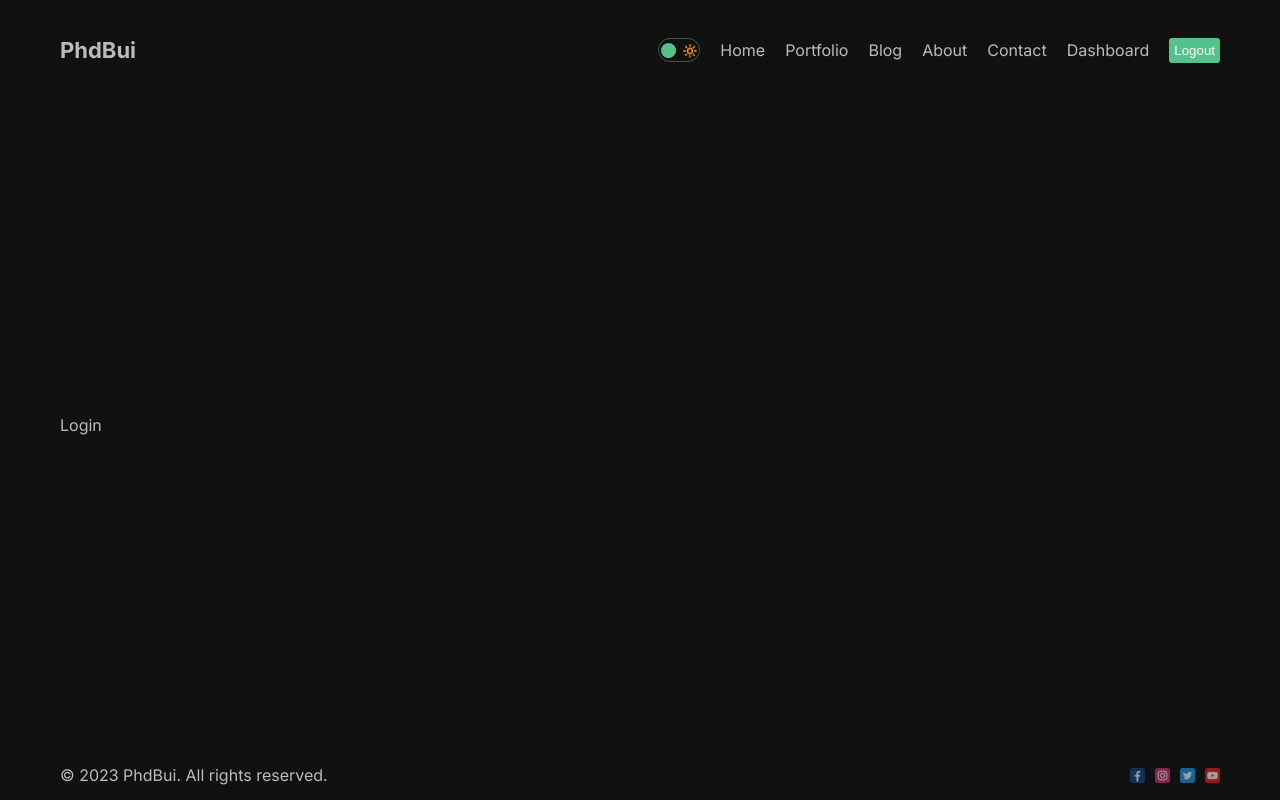
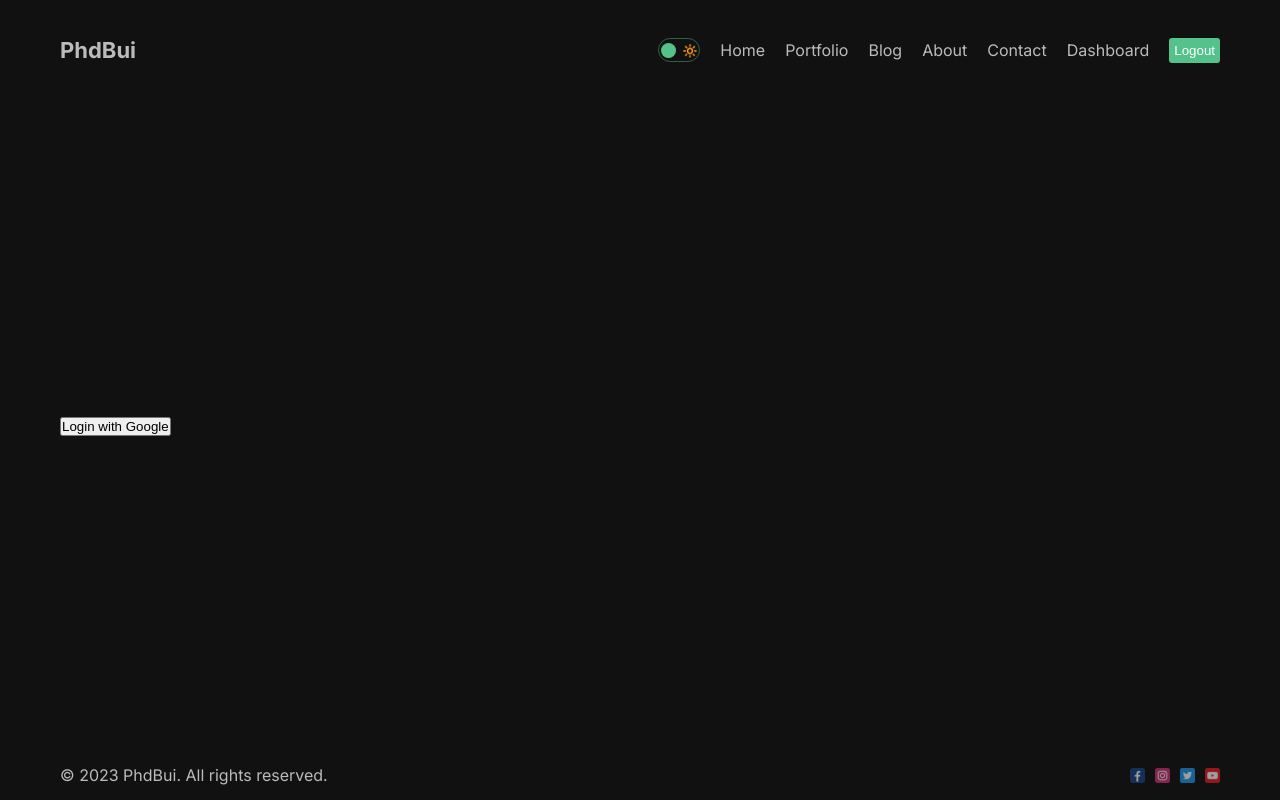
Before and after one commit to congdoan6997/learn-nextjs, a Next.js app: page /dashboard/login in a window 1280 px wide. Built offline with nearby package versions, Linux system fonts and the light colour scheme.

Commit message:
nextjs google auth

```diff
--- a/package.json
+++ b/package.json
@@ -13,6 +13,7 @@
     "eslint-config-next": "13.4.18",
     "mongoose": "^7.4.4",
     "next": "13.4.18",
+    "next-auth": "^4.23.1",
     "react": "18.2.0",
     "react-dom": "18.2.0",
     "swr": "^2.2.1"
--- a/src/app/dashboard/(auth)/login/page.jsx
+++ b/src/app/dashboard/(auth)/login/page.jsx
@@ -1,7 +1,13 @@
+"use client";
 import React from "react";
-
+import styles from "./page.module.css";
+import { signIn } from "next-auth/react";
 const Login = () => {
-  return <div>Login</div>;
+  return (
+    <div className={styles.container}>
+      <button onClick={() => signIn("google")}>Login with Google</button>
+    </div>
+  );
 };
 
 export default Login;
--- /dev/null
+++ b/src/app/dashboard/(auth)/login/page.module.css
@@ -0,0 +1,2 @@
+.container {
+}
--- a/src/app/dashboard/page.jsx
+++ b/src/app/dashboard/page.jsx
@@ -2,6 +2,7 @@
 import React, { useState, useEffect } from "react";
 import styles from "./page.module.css";
 import useSWR from "swr";
+import { useSession } from "next-auth/react";
 
 const Dashboard = () => {
   // const [data, setData] = useState([]);
@@ -23,6 +24,8 @@ const Dashboard = () => {
   //   };
   //   getData();
   // }, []);
+  const session = useSession();
+  console.log(session);
   const fetcher = (...args) => fetch(...args).then((res) => res.json());
   const { data, error, isLoading } = useSWR(
     "https://jsonplaceholder.typicode.com/posts",
--- a/src/app/layout.jsx
+++ b/src/app/layout.jsx
@@ -3,7 +3,7 @@ import { Inter } from "next/font/google";
 import Navbar from "@/components/navbar/Navbar";
 import Footer from "@/components/footer/Footer";
 import { ThemeProvider } from "../../context/ThemeContext";
-
+import AuthProvider from "@/components/AuthProvider/AuthProvider";
 const inter = Inter({ subsets: ["latin"] });
 
 export const metadata = {
@@ -16,11 +16,13 @@ export default function RootLayout({ children }) {
     <html lang="en">
       <body className={inter.className}>
         <ThemeProvider>
-          <div className="container">
-            <Navbar></Navbar>
-            {children}
-            <Footer></Footer>
-          </div>
+          <AuthProvider>
+            <div className="container">
+              <Navbar></Navbar>
+              {children}
+              <Footer></Footer>
+            </div>
+          </AuthProvider>
         </ThemeProvider>
       </body>
     </html>
--- /dev/null
+++ b/src/components/AuthProvider/AuthProvider.jsx
@@ -0,0 +1,9 @@
+"use client";
+import { SessionProvider } from "next-auth/react";
+import React from "react";
+
+const AuthProvider = ({ children }) => {
+  return <SessionProvider>{children}</SessionProvider>;
+};
+
+export default AuthProvider;
```
Also changed, not shown: src/app/api/auth/[...nextauth]/route.js (added, +13 -0 lines), 2 other files (tests, documents, lock files or other folders).
